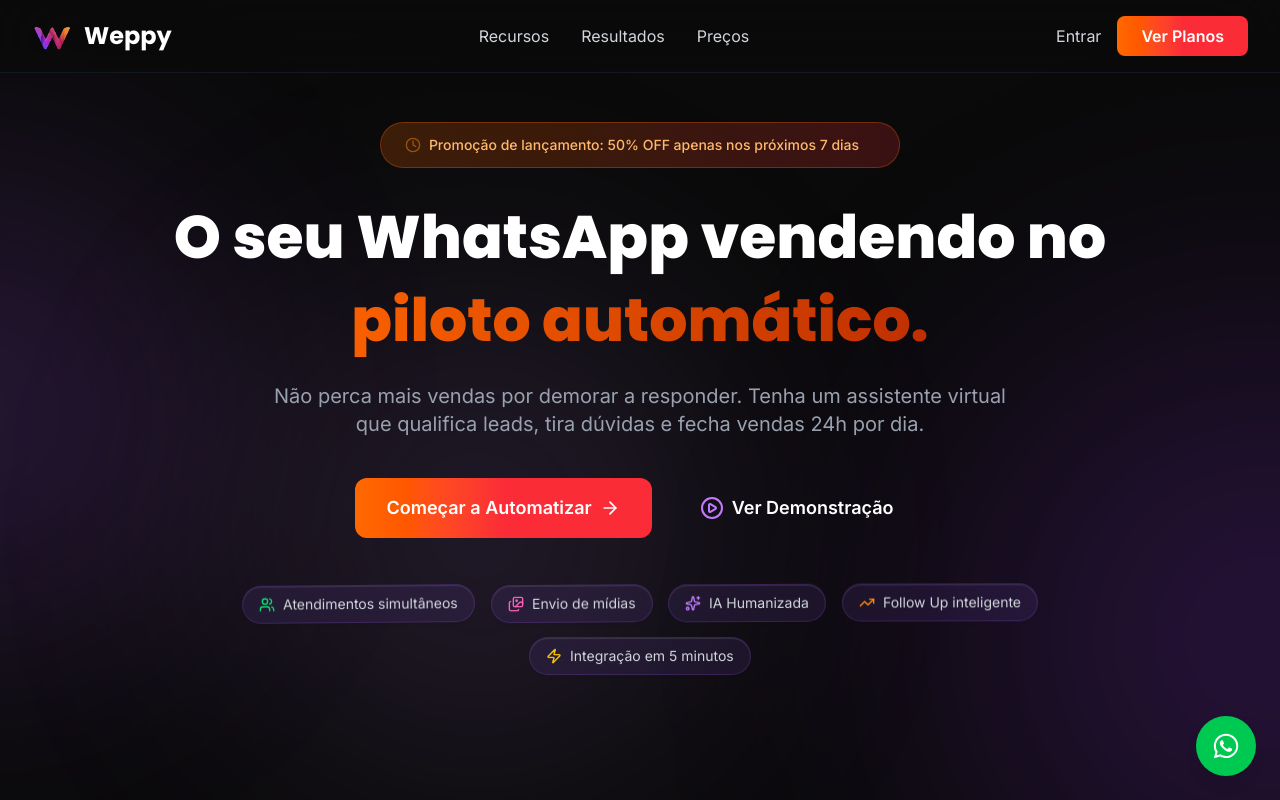
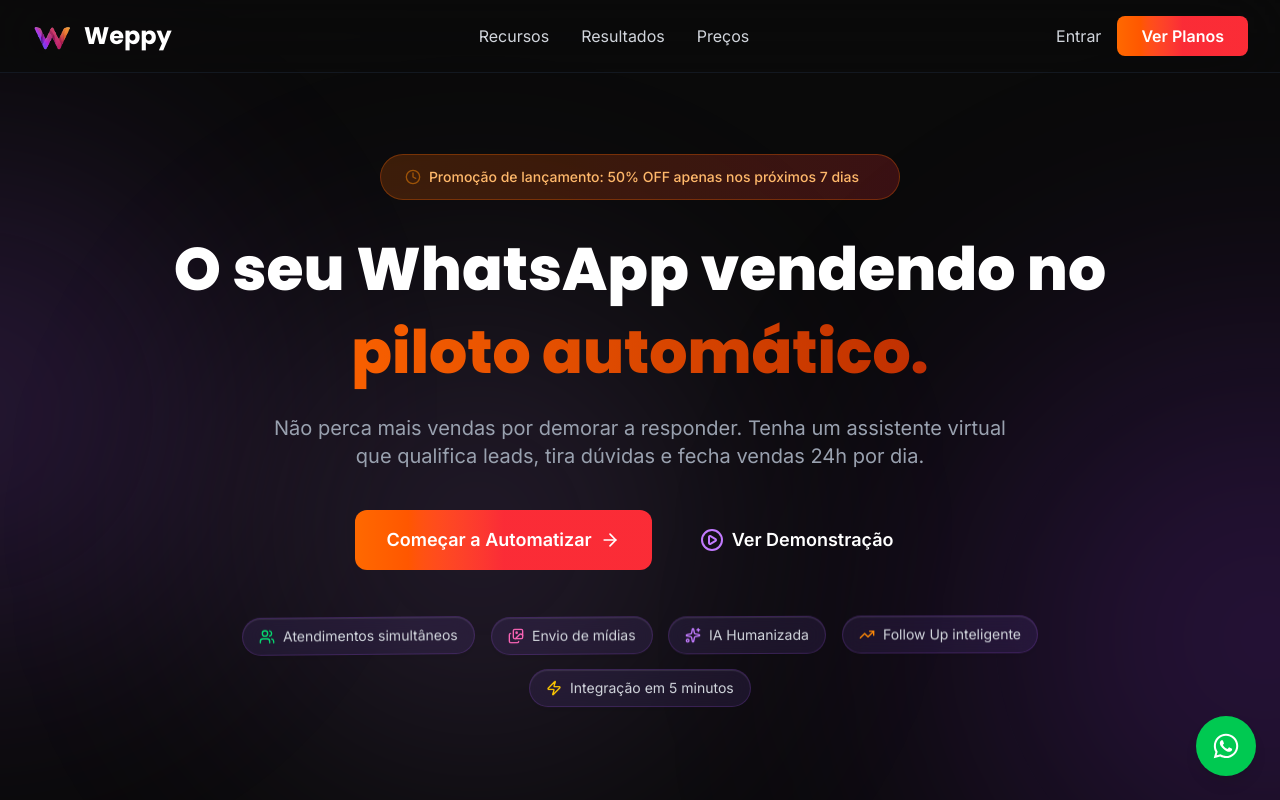
Before and after one commit to PedroPresto/weppy-landingpage, a Next.js app: page / in a window 1280 px wide. Shown: the top 800 px of the page. Built offline with nearby package versions, Linux system fonts and the light colour scheme.

Commit message:
melhora na exibição da seção, ocupando 100% da tela.

```diff
--- a/src/components/LandingPage/HeroSection.tsx
+++ b/src/components/LandingPage/HeroSection.tsx
@@ -12,7 +12,11 @@
 
     return (
         <section
-            className="min-h-screen flex flex-col justify-center px-4 sm:px-6 lg:px-8 relative overflow-hidden text-center"
+            // --- ALTERAÇÕES AQUI ---
+            // Adicionado pt-28 (padding-top) para criar espaço para o menu fixo
+            // Adicionado pb-12 (padding-bottom) para melhor espaçamento em ecrãs pequenos
+            className="min-h-screen flex flex-col justify-center px-4 sm:px-6 lg:px-8 pt-28 pb-12 relative overflow-hidden text-center"
+            // --------------------
             ref={heroRef.ref}
         >
             {/* Aurora Background */}
```
